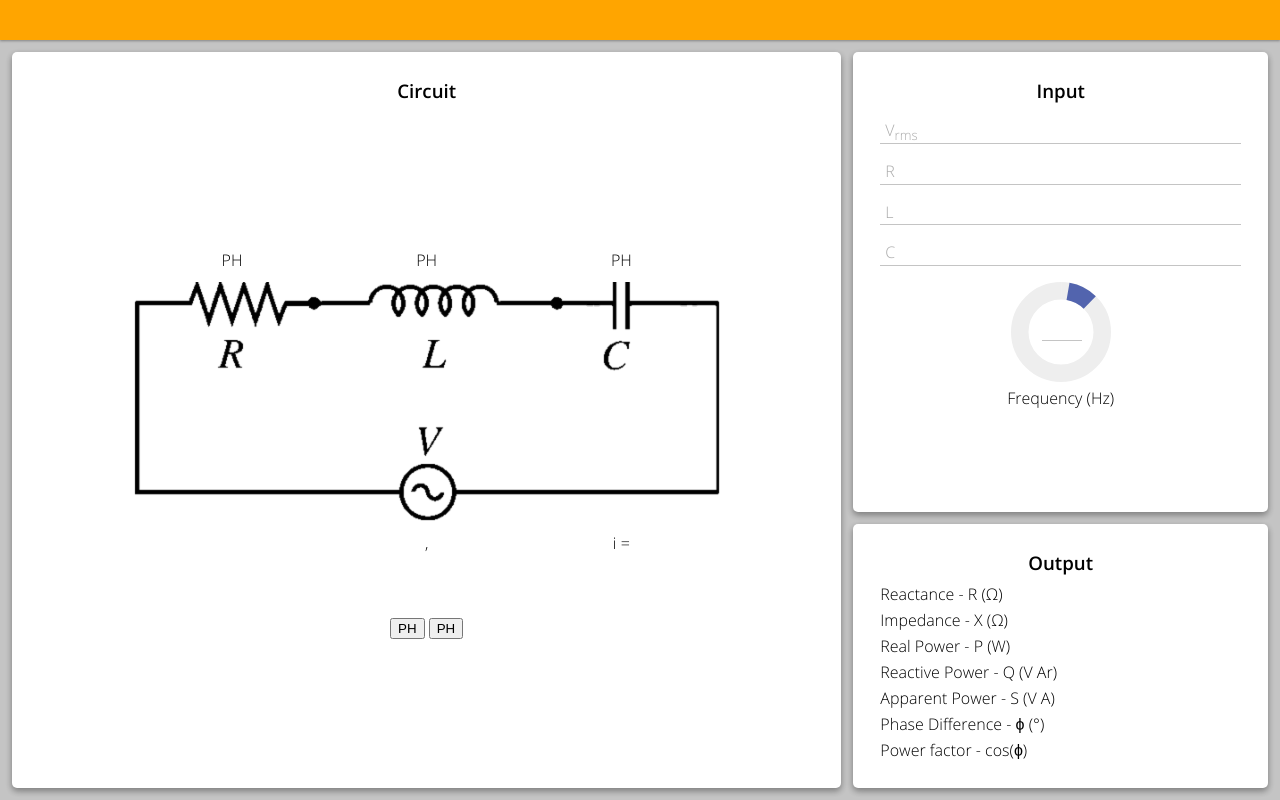
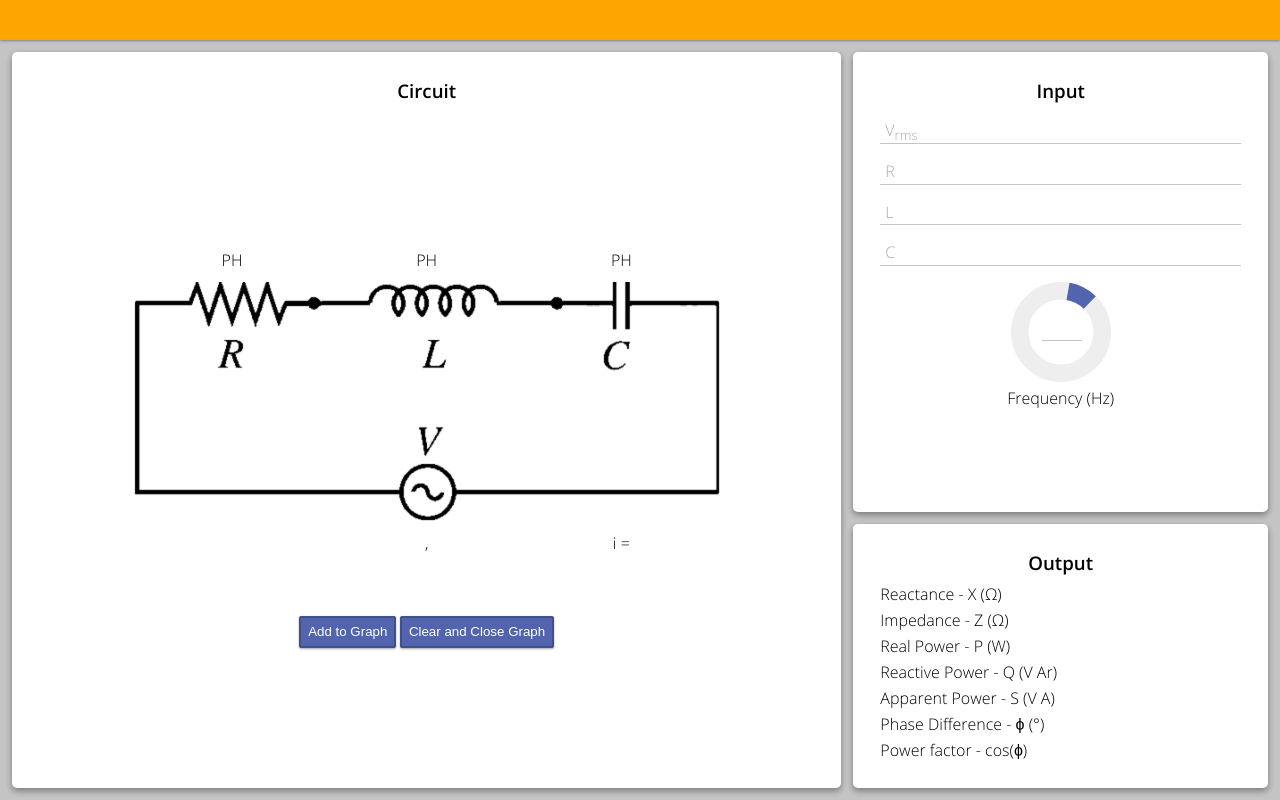
Before and after one commit to chrisvrose/eee-assn-freq, an Electron app: page resources/index.html in a window 1280 px wide. Drawn offline with nearby package versions, Linux system fonts and the light colour scheme.

Commit message:
Finish UI - main

```diff
--- a/resources/base.css
+++ b/resources/base.css
@@ -189,3 +189,17 @@ button:active{
 tr.eqSpE> td{
 	width:33%;
 }
+.mat-button{
+	padding:0.5em;
+	background-color:#5264AE;
+	color:#ffffff;
+	border: 2px solid #41508c;
+	border-radius: 2px;
+	outline: none;
+	transition: 0.25s ease all;
+	box-shadow: 0 1px 3px rgba(0,0,0,0.12), 0 1px 2px rgba(0,0,0,0.24);
+}
+.mat-button:active {
+	outline:none;
+	box-shadow: 0 3px 6px rgba(0,0,0,0.16), 0 3px 6px rgba(0,0,0,0.23);
+}
--- a/resources/index.html
+++ b/resources/index.html
@@ -45,8 +45,8 @@
                     </div>
                 </div>
                 <div style="text-align: center;margin-top:7.5%;">
-                    <button>PH</button>
-                    <button>PH</button>
+                    <button class="mat-button" type="button">Add to Graph</button>
+                    <button class="mat-button" type="button">Clear and Close Graph</button>
                 </div>
 			</div>
             <div class="grid-item" id="input"><h3>Input</h3>
@@ -79,11 +79,11 @@
                 <table>
                     <tbody>
                         <tr>
-                            <td id="">Reactance - R (&#8486;)</td>
+                            <td id="">Reactance - X (&#8486;)</td>
                             <td id=""></td>
                         </tr>
                         <tr>
-                            <td id="">Impedance - X (&#8486;)</td>
+                            <td id="">Impedance - Z (&#8486;)</td>
                             <td id=""></td>
                         </tr>
                         <tr>
```
